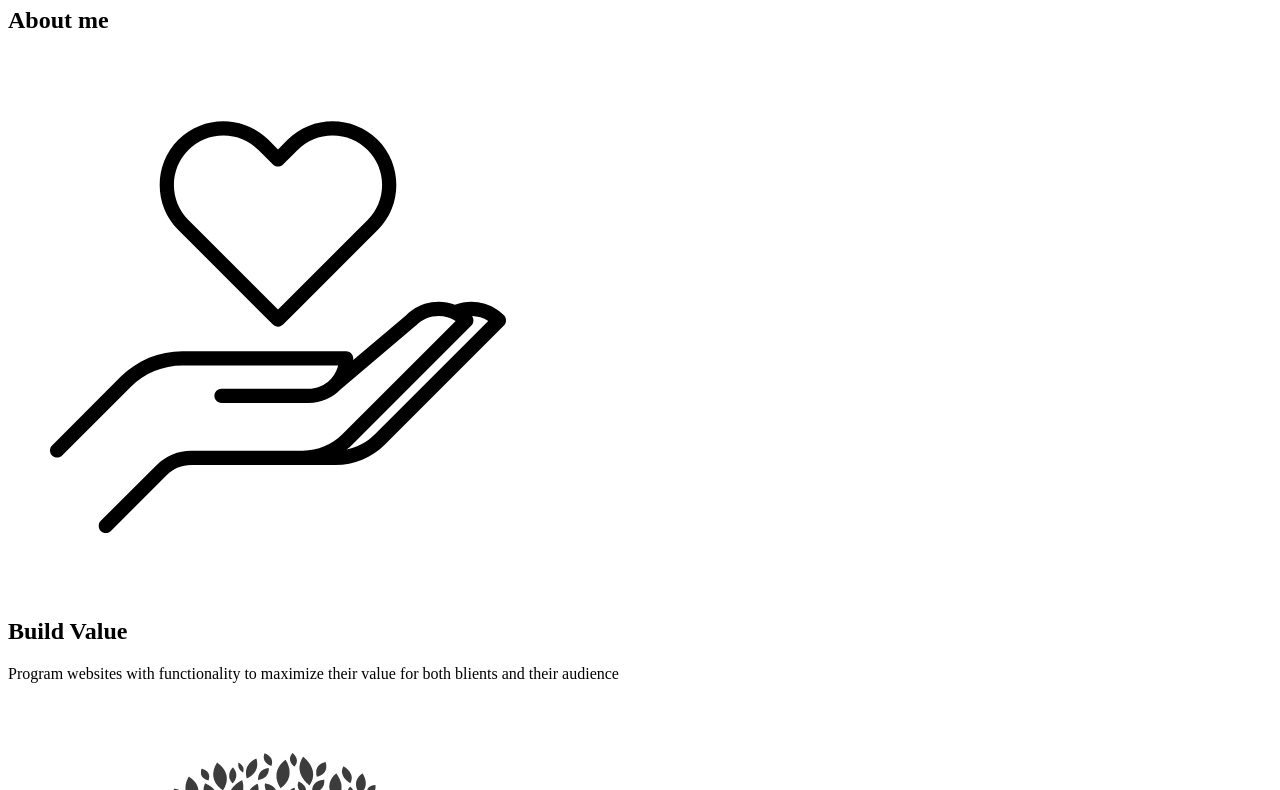
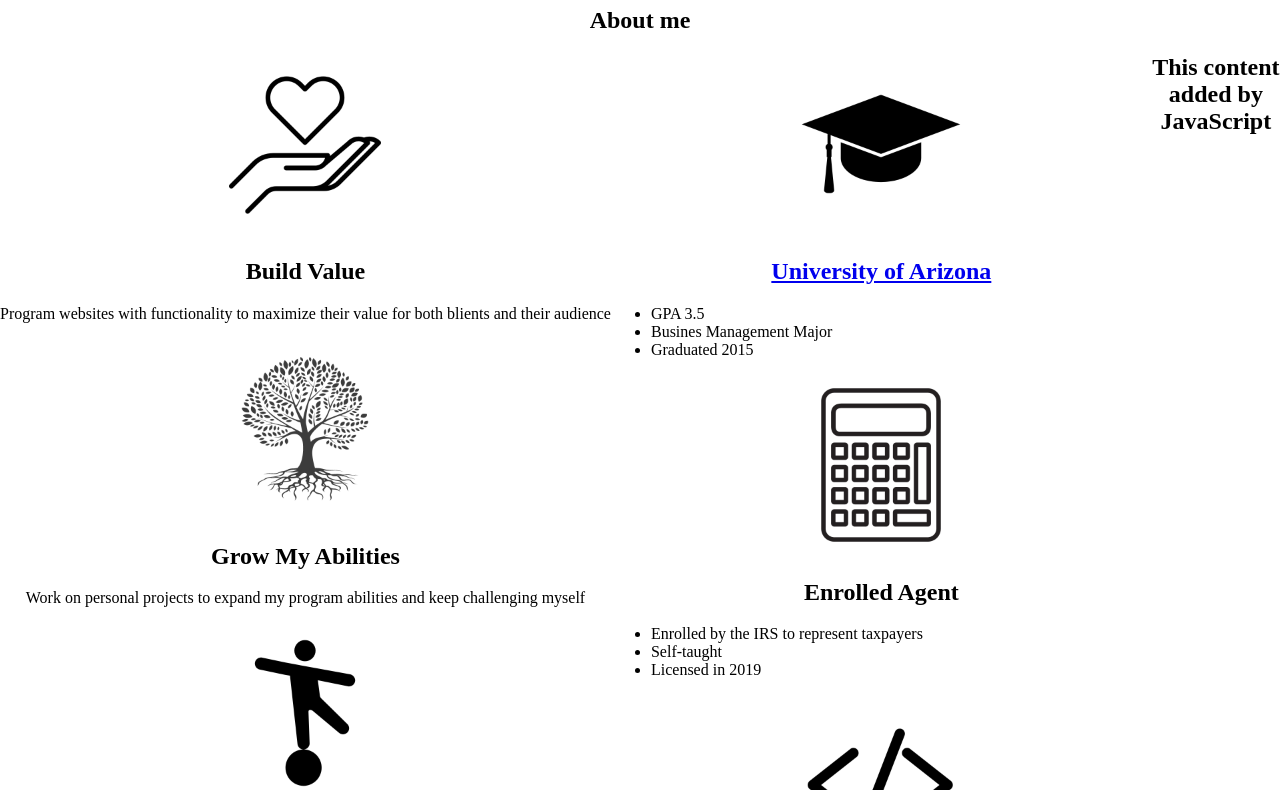
Before and after one commit to bklarer/game-time, a plain HTML site: page index.html in a window 1280 px wide. Shown: the part 73-863 px from the top of the page. Drawn offline with Linux system fonts and the light colour scheme.

Commit message:
add css, fix html

```diff
--- a/index.html
+++ b/index.html
@@ -16,7 +16,7 @@
 
         <div>
             <img src="img/grow.png" alt="Tree" title="Grow">
-            <hi>Grow My Abilities</hi>
+            <h1>Grow My Abilities</h1>
             <p>Work on personal projects to expand my program abilities and keep challenging myself</p>
         </div>
 
@@ -29,7 +29,9 @@
     <section id="education">
         <div>
             <img src="img/school.png" alt="Graduation Hat" title="School">
-            <a href="https://www.arizona.edu">University of Arizona</a>
+            <a href="https://www.arizona.edu">
+                <h1>University of Arizona</h1>
+            </a>
             <ul>
                 <li>GPA 3.5</li>
                 <li>Busines Management Major</li>
--- a/style.css
+++ b/style.css
@@ -1,3 +1,31 @@
 body {
-    background: white;
+    width: 100%;
+    height: 100%;
+    margin: 0;
+    text-align: center;
   }
+
+h1 {
+
+}
+
+section>div>img {
+    width: 180px;
+    height: 180px;
+}
+
+section>div>ul {
+    text-align: left
+}
+
+#goals {
+    float: left;
+}
+
+#education {
+    float: left;
+}
+
+#experience {
+    float: left;
+}
```
